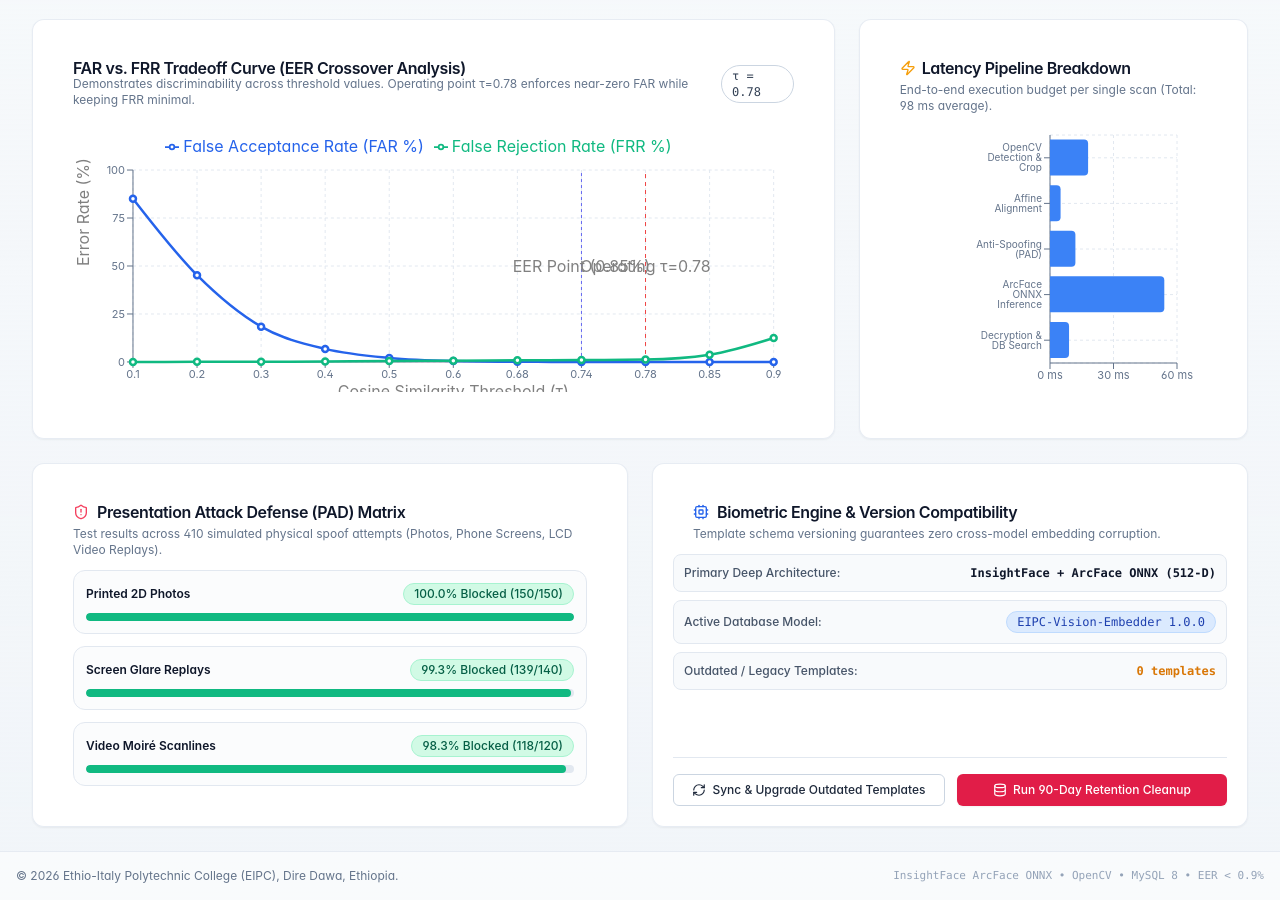
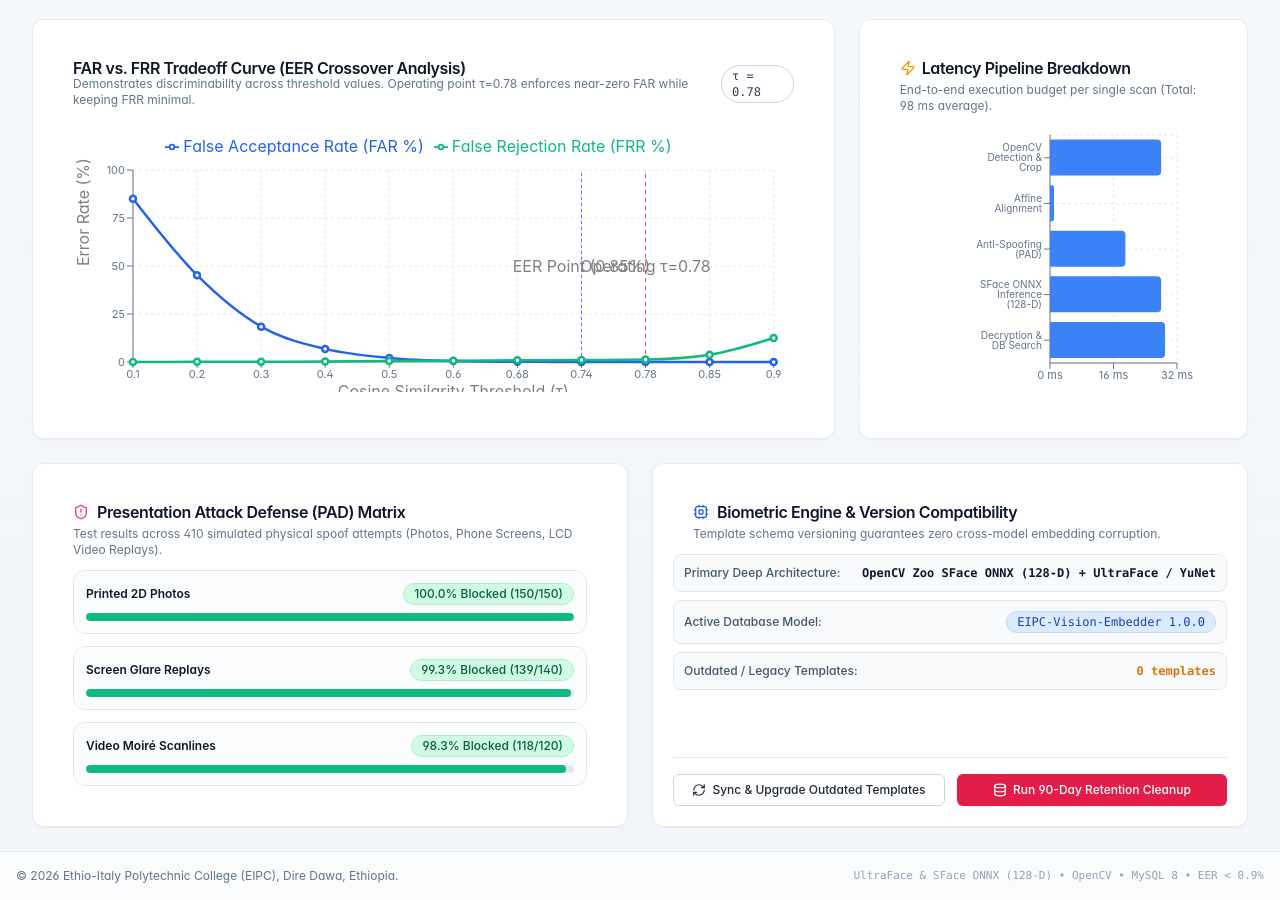
Before and after one commit to metiinie/face-recognition, a Next.js app in the folder frontend/: page /biometrics in a window 1280 px wide. Shown: the part 380-1280 px from the top of the page. Built offline with nearby package versions, Linux system fonts and the light colour scheme; no server answers.

Commit message:
fix: harmonize biometric model labels to UltraFace and SFace ONNX (128-D) across UI and schema

```diff
--- a/frontend/src/app/biometrics/page.tsx
+++ b/frontend/src/app/biometrics/page.tsx
@@ -104,11 +104,11 @@ export default function BiometricsLabPage() {
   const curveData = metrics?.roc_det_curves?.length ? metrics.roc_det_curves : defaultCurveData;
 
   const latencyBreakdown = [
-    { stage: "OpenCV Detection & Crop", ms: metrics?.recognition_latency_ms?.breakdown?.detection_ms || 18 },
-    { stage: "Affine Alignment", ms: metrics?.recognition_latency_ms?.breakdown?.alignment_ms || 5 },
-    { stage: "Anti-Spoofing (PAD)", ms: metrics?.recognition_latency_ms?.breakdown?.liveness_ms || 12 },
-    { stage: "ArcFace ONNX Inference", ms: metrics?.recognition_latency_ms?.breakdown?.onnx_inference_ms || 54 },
-    { stage: "Decryption & DB Search", ms: metrics?.recognition_latency_ms?.breakdown?.db_search_ms || 9 },
+    { stage: "OpenCV Detection & Crop", ms: metrics?.recognition_latency_ms?.breakdown?.detection_ms || 28 },
+    { stage: "Affine Alignment", ms: metrics?.recognition_latency_ms?.breakdown?.alignment_ms || 1 },
+    { stage: "Anti-Spoofing (PAD)", ms: metrics?.recognition_latency_ms?.breakdown?.liveness_ms || 19 },
+    { stage: "SFace ONNX Inference (128-D)", ms: metrics?.recognition_latency_ms?.breakdown?.onnx_inference_ms || 28 },
+    { stage: "Decryption & DB Search", ms: metrics?.recognition_latency_ms?.breakdown?.db_search_ms || 29 },
   ];
 
   const livenessStats = [
@@ -367,7 +367,7 @@ export default function BiometricsLabPage() {
             <div className="space-y-2 text-xs">
               <div className="flex items-center justify-between rounded-lg bg-slate-50 p-2.5 border border-slate-200">
                 <span className="text-slate-600 font-medium">Primary Deep Architecture:</span>
-                <span className="font-mono font-bold text-slate-900">InsightFace + ArcFace ONNX (512-D)</span>
+                <span className="font-mono font-bold text-slate-900">OpenCV Zoo SFace ONNX (128-D) + UltraFace / YuNet</span>
               </div>
               <div className="flex items-center justify-between rounded-lg bg-slate-50 p-2.5 border border-slate-200">
                 <span className="text-slate-600 font-medium">Active Database Model:</span>
--- a/frontend/src/app/kiosk/page.tsx
+++ b/frontend/src/app/kiosk/page.tsx
@@ -211,7 +211,7 @@ export default function KioskPage() {
           <div className="flex items-center gap-2">
             <h1 className="text-xl sm:text-2xl font-bold tracking-tight">Kiosk Attendance Terminal</h1>
             <Badge variant="brand" className="bg-blue-500/20 text-blue-300 border-blue-400/30">
-              ArcFace ONNX + OpenCV
+              UltraFace + SFace ONNX (OpenCV)
             </Badge>
           </div>
           <p className="mt-1 text-xs sm:text-sm text-slate-300">
--- a/frontend/src/app/layout.tsx
+++ b/frontend/src/app/layout.tsx
@@ -26,7 +26,7 @@ export default function RootLayout({
               © 2026 Ethio-Italy Polytechnic College (EIPC), Dire Dawa, Ethiopia.
             </span>
             <span className="font-mono text-[11px] text-slate-400">
-              InsightFace ArcFace ONNX • OpenCV • MySQL 8 • EER &lt; 0.9%
+              UltraFace &amp; SFace ONNX (128-D) • OpenCV • MySQL 8 • EER &lt; 0.9%
             </span>
           </div>
         </footer>
```
Also changed, not shown: 2 other files (tests, documents, lock files or other folders).
